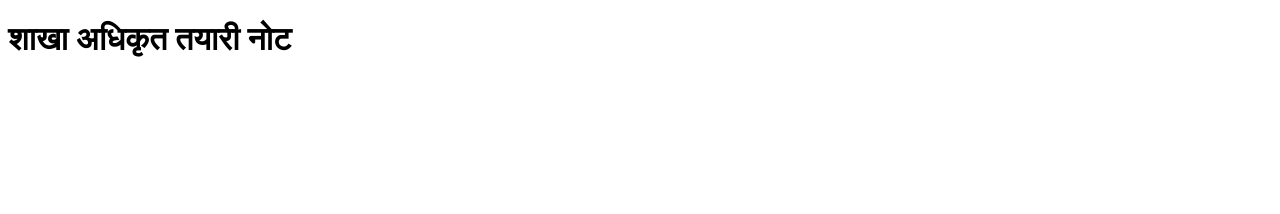
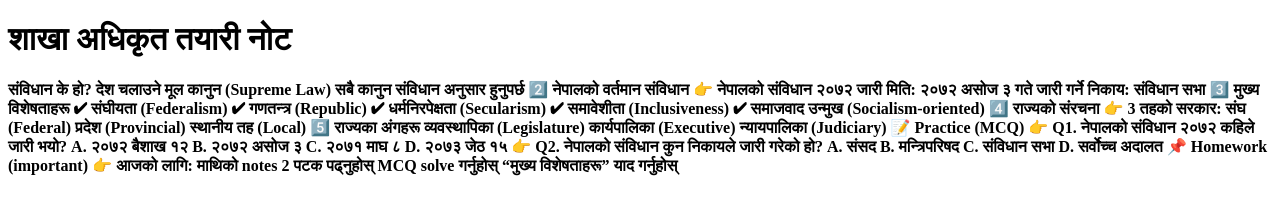
Before and after one commit to rabindracomope/OfficerTweb2083, a plain HTML site: page index.html in a window 1280 px wide. Drawn offline with Linux system fonts and the light colour scheme.

Commit message:
add other text aded

```diff
--- a/index.html
+++ b/index.html
@@ -7,5 +7,58 @@
 </head>
 <body>
     <h1>शाखा अधिकृत तयारी नोट</h1>
+    <h4>
+        <div>
+            संविधान के हो?
+देश चलाउने मूल कानुन (Supreme Law)
+सबै कानुन संविधान अनुसार हुनुपर्छ
+2️⃣ नेपालको वर्तमान संविधान
+
+👉 नेपालको संविधान २०७२
+
+जारी मिति: २०७२ असोज ३ गते
+जारी गर्ने निकाय: संविधान सभा
+3️⃣ मुख्य विशेषताहरू
+
+✔ संघीयता (Federalism)
+✔ गणतन्त्र (Republic)
+✔ धर्मनिरपेक्षता (Secularism)
+✔ समावेशीता (Inclusiveness)
+✔ समाजवाद उन्मुख (Socialism-oriented)
+
+4️⃣ राज्यको संरचना
+
+👉 3 तहको सरकार:
+
+संघ (Federal)
+प्रदेश (Provincial)
+स्थानीय तह (Local)
+5️⃣ राज्यका अंगहरू
+व्यवस्थापिका (Legislature)
+कार्यपालिका (Executive)
+न्यायपालिका (Judiciary)
+📝 Practice (MCQ)
+
+👉 Q1. नेपालको संविधान २०७२ कहिले जारी भयो?
+A. २०७२ बैशाख १२
+B. २०७२ असोज ३
+C. २०७१ माघ ८
+D. २०७३ जेठ १५
+
+👉 Q2. नेपालको संविधान कुन निकायले जारी गरेको हो?
+A. संसद
+B. मन्त्रिपरिषद
+C. संविधान सभा
+D. सर्वोच्च अदालत
+
+📌 Homework (important)
+
+👉 आजको लागि:
+
+माथिको notes 2 पटक पढ्नुहोस्
+MCQ solve गर्नुहोस्
+“मुख्य विशेषताहरू” याद गर्नुहोस्
+        </div>
+    </h4>
 </body>
 </html>
```
